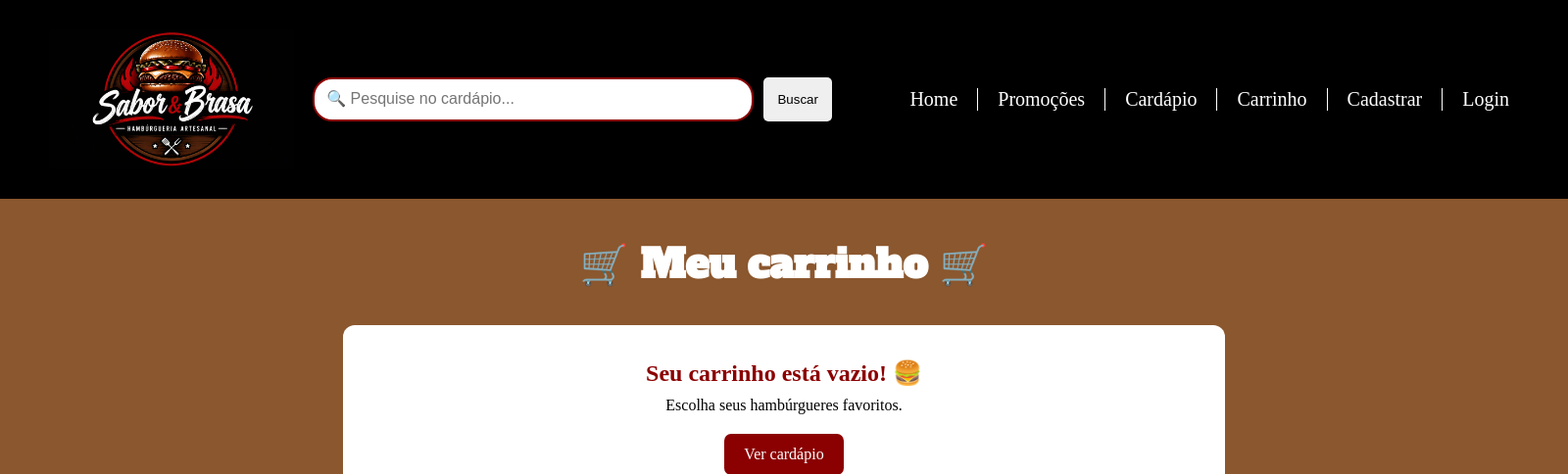
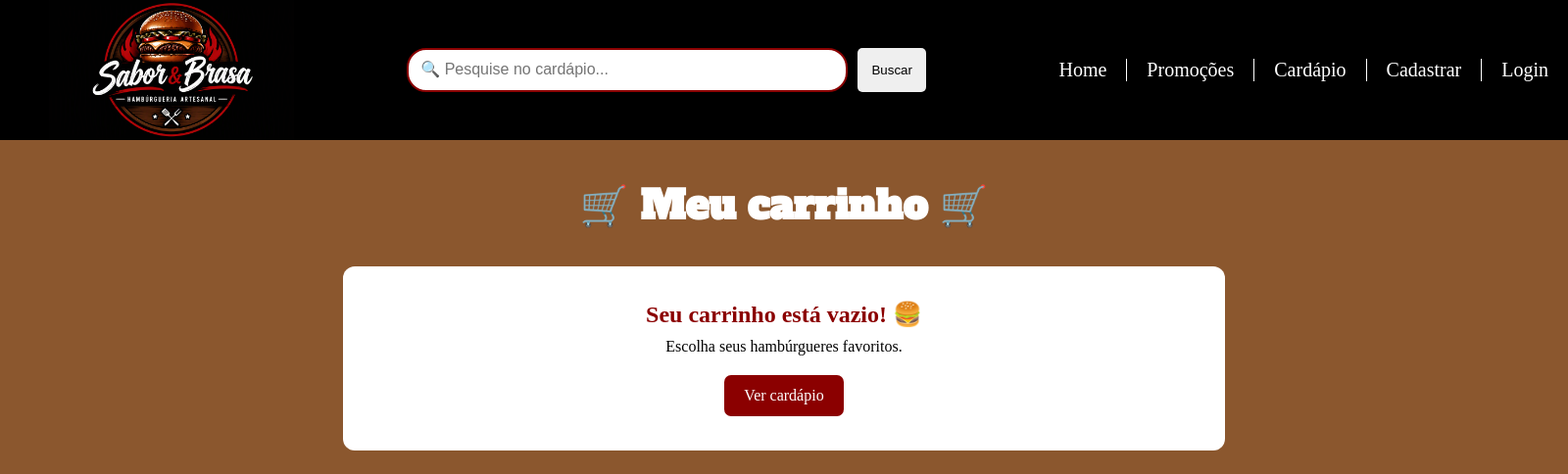
Before and after one commit to julia2354/SABOREBRASA, a PHP site: page /projetos-michelle/carrinho.html in a window 1600 px wide. Shown: the top 484 px of the page at 98% size. Run offline with PHP 8.4, Linux system fonts and the light colour scheme; data that the repository does not hold is empty; some web fonts are replaced.

Commit message:
navs alteradas

```diff
--- a/cadastro.html
+++ b/cadastro.html
@@ -24,7 +24,6 @@
                 <li><a href="index.html#Promoções">Promoções</a></li>
                 <li><a href="cardápio.html">Cardápio</a></li>
                 <li><a href="carrinho.html">Carrinho</a></li>
-                <li><a href="cadastro.html">Cadastrar</a></li>
                 <li><a href="login.html">Login</a></li>
             </ul>
         </nav>
--- a/cardápio.html
+++ b/cardápio.html
@@ -35,7 +35,6 @@
             <ul class="list">
                 <li><a href="index.html">Home</a></li>
                 <li><a href="index.html#Promoções">Promoções</a></li>
-                <li><a href="cardápio.html">Cardápio</a></li>
                 <li><a href="carrinho.html">Carrinho</a></li>
                 <li><a href="cadastro.html">Cadastrar</a></li>
                 <li><a href="login.html">Login</a></li>
--- a/carrinho.css
+++ b/carrinho.css
@@ -35,7 +35,7 @@ body {
     align-items: center;
     justify-content: space-between;
     width: 100%;
-    padding: 30px 0;
+    padding: 0px 0;
 }
 
 .nav > a {
@@ -46,7 +46,7 @@ body {
 .nav img {
     display: block;
     width: 300px;
-    padding-left: 50px;
+    padding-left:50px;
 }
 
 .nav form {
@@ -94,7 +94,6 @@ body {
     display: flex;
     align-items: center;
     list-style: none;
-    padding: 0 40px;
     font-size: 20px;
 }
 
--- a/carrinho.html
+++ b/carrinho.html
@@ -40,7 +40,6 @@
             <li><a href="index.html">Home</a></li>
             <li><a href="index.html#Promoções">Promoções</a></li>
             <li><a href="cardápio.html">Cardápio</a></li>
-            <li><a href="carrinho.html">Carrinho</a></li>
             <li><a href="cadastro.html">Cadastrar</a></li>
             <li><a href="login.html">Login</a></li>
         </ul>
--- a/index.html
+++ b/index.html
@@ -24,7 +24,6 @@
             </form>
 
             <ul class="list">
-                        <li><a href="#Home">Home</a></li>
                         <li><a href="#Promoções">Promoções</a></li>
                         <li><a href="cardápio.html">Cardápio</a></li>
                         <li><a href="carrinho.html">Carrinho</a></li>
--- a/login.html
+++ b/login.html
@@ -42,7 +42,6 @@
                 <li><a href="cardápio.html">Cardápio</a></li>
                 <li><a href="carrinho.html">Carrinho</a></li>
                 <li><a href="cadastro.html">Cadastrar</a></li>
-                <li><a href="login.html">Login</a></li>
             </ul>
 
         </nav>
--- a/style.css
+++ b/style.css
@@ -55,7 +55,7 @@ form button:hover{
 .buscar {
     padding: 12px;
     border: 2px solid #8B0000;
-    border-radius: 20px;
+    border-radius: 50px;
     outline: none;
 }
 
@@ -74,7 +74,6 @@ form button:hover{
     display: flex;
     align-items: center;
     list-style: none;
-    padding: 60px;
     font-size: 20px;
     color: #ffffff;
 }
```
